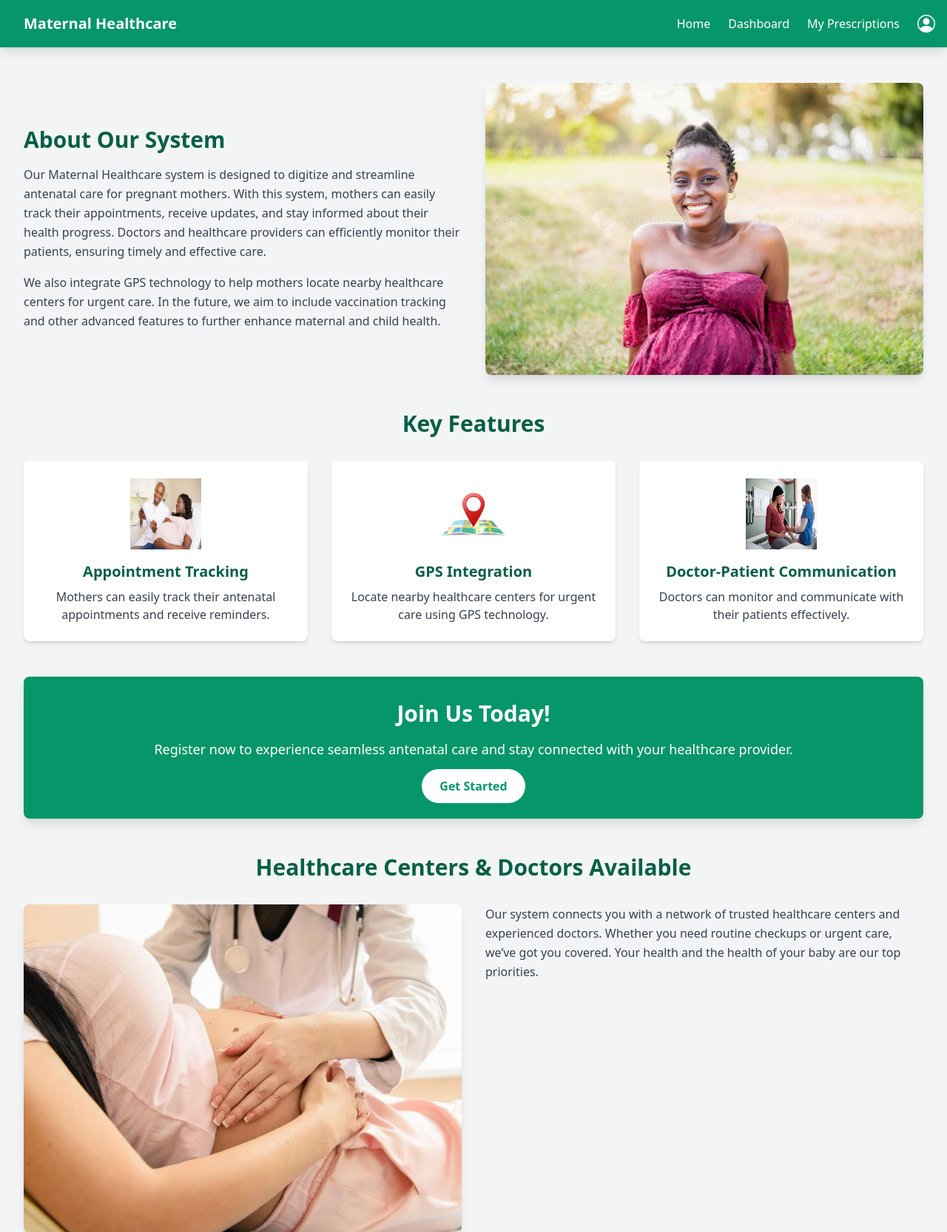
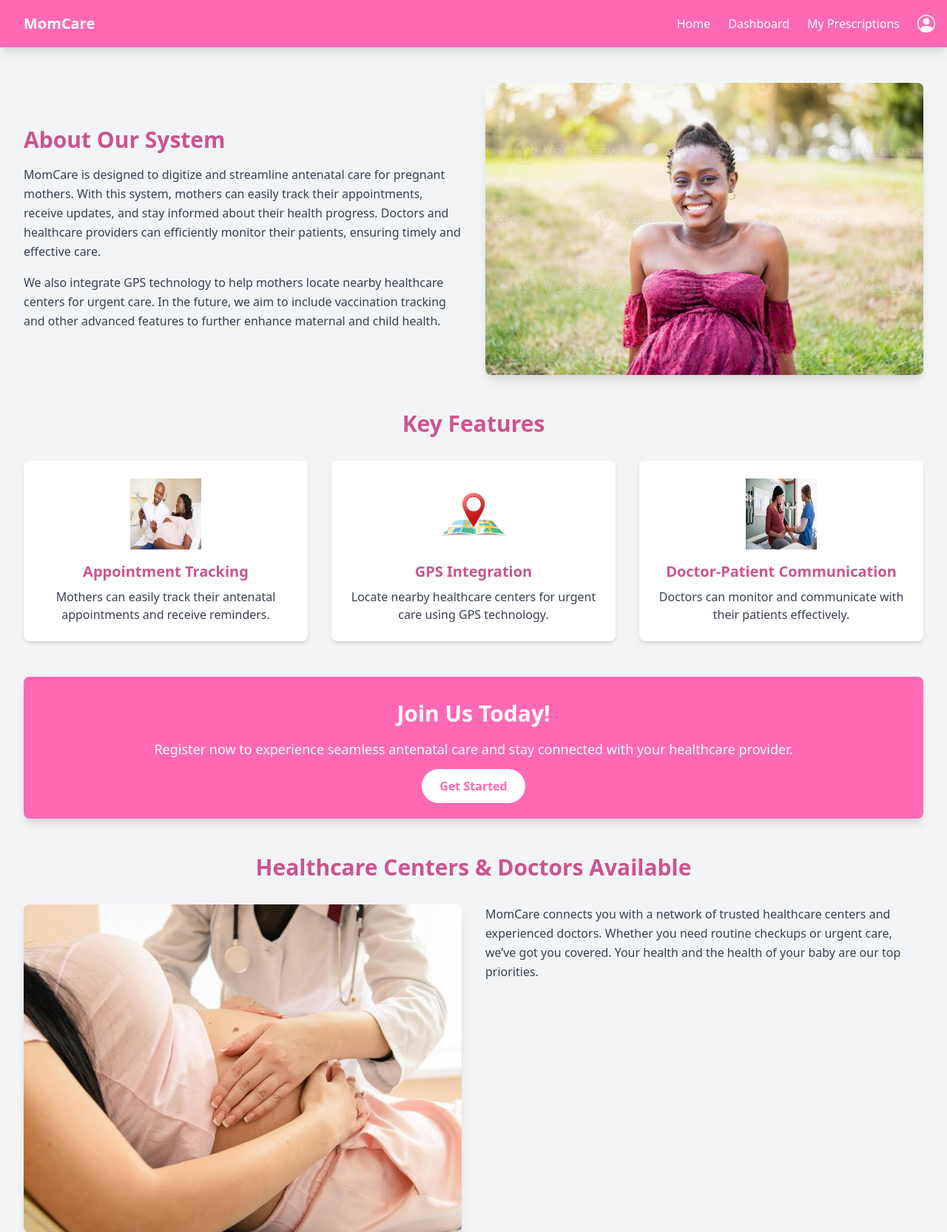
Before and after one commit to allankalema/healthcaresystem, a Django app: page / in a window 1280 px wide. Shown: the top 1666 px of the page at 74% size. Run offline with Django 5.2, Linux system fonts and the light colour scheme.

Commit message:
color codes have been changed to hot pink

```diff
--- a/templates/base.html
+++ b/templates/base.html
@@ -3,7 +3,7 @@
 <head>
     <meta charset="UTF-8">
     <meta name="viewport" content="width=device-width, initial-scale=1.0">
-    <title>Maternal Healthcare</title>
+    <title>MomCare</title>
     <!-- Favicon -->
     <link rel="icon" type="image/x-icon" href="https://cdn-icons-png.flaticon.com/512/3063/3063172.png">
     <!-- Tailwind CSS CDN -->
@@ -26,11 +26,31 @@
         .fade-in {
             animation: fadeIn 0.5s ease-in;
         }
+
+        /* Custom HotPink Shade (#FF69B4) */
+        .bg-hotpink {
+            background-color: #FF69B4;
+        }
+        .hover\:bg-hotpink-light:hover {
+            background-color: #ff8cc1; /* Lighter shade for hover */
+        }
+        .text-hotpink {
+            color: #FF69B4;
+        }
+        .hover\:text-hotpink-light:hover {
+            color: #ff8cc1; /* Lighter shade for hover */
+        }
+        .bg-hotpink-light {
+            background-color: #ff8cc1; /* Lighter shade for messages */
+        }
+        .text-hotpink-dark {
+            color: #cc548f; /* Darker shade for text */
+        }
     </style>
 </head>
 <body class="bg-gray-100">
     <!-- App Bar -->
-    <nav class="bg-green-600 p-4 text-white shadow-lg">
+    <nav class="bg-hotpink p-4 text-white shadow-lg">
         <div class="container mx-auto flex justify-between items-center">
             <!-- Title and Hamburger Button (for small screens) -->
             <div class="flex items-center space-x-4">
@@ -41,16 +61,16 @@
                     </svg>
                 </button>
                 <!-- Title -->
-                <h1 class="text-xl font-semibold">Maternal Healthcare</h1>
+                <h1 class="text-xl font-semibold">MomCare</h1>
             </div>
 
             <!-- Navigation Links and Profile Dropdown -->
             <div class="flex items-center space-x-6">
                 <!-- Navigation Links (visible on large screens) -->
                 <div class="hidden lg:flex space-x-6">
-                    <a href="#" class="hover:text-green-200">Home</a>
-                    <a href="#" class="hover:text-green-200">Dashboard</a>
-                    <a href="#" class="hover:text-green-200">My Prescriptions</a>
+                    <a href="#" class="hover:text-hotpink-light">Home</a>
+                    <a href="#" class="hover:text-hotpink-light">Dashboard</a>
+                    <a href="#" class="hover:text-hotpink-light">My Prescriptions</a>
                 </div>
 
                 <!-- Profile Dropdown (visible on all screens) -->
@@ -60,12 +80,12 @@
                     </button>
                     <!-- Dropdown Menu -->
                     <div id="dropdown-menu" class="hidden absolute right-0 mt-2 w-48 bg-white rounded-lg shadow-lg py-2 z-50">
-                        <a href="#" class="block px-4 py-2 text-gray-800 hover:bg-green-100">Update Profile</a>
-                        <a href="#" class="block px-4 py-2 text-gray-800 hover:bg-green-100">Emergency</a>
-                        <a href="#" class="block px-4 py-2 text-gray-800 hover:bg-green-100">Change Password</a>
-                        <a href="#" class="block px-4 py-2 text-gray-800 hover:bg-green-100">Login</a>
-                        <a href="#" class="block px-4 py-2 text-gray-800 hover:bg-green-100">Signup</a>
-                        <a href="#" class="block px-4 py-2 text-gray-800 hover:bg-green-100">Logout</a>
+                        <a href="#" class="block px-4 py-2 text-gray-800 hover:bg-hotpink-light">Update Profile</a>
+                        <a href="#" class="block px-4 py-2 text-gray-800 hover:bg-hotpink-light">Emergency</a>
+                        <a href="#" class="block px-4 py-2 text-gray-800 hover:bg-hotpink-light">Change Password</a>
+                        <a href="#" class="block px-4 py-2 text-gray-800 hover:bg-hotpink-light">Login</a>
+                        <a href="#" class="block px-4 py-2 text-gray-800 hover:bg-hotpink-light">Signup</a>
+                        <a href="#" class="block px-4 py-2 text-gray-800 hover:bg-hotpink-light">Logout</a>
                     </div>
                 </div>
             </div>
@@ -73,18 +93,18 @@
     </nav>
 
     <!-- Sidebar (for small screens) -->
-    <div id="sidebar" class="fixed inset-y-0 left-0 w-64 bg-green-600 text-white transform -translate-x-full transition-transform duration-300 ease-in-out z-40 lg:hidden"> <!-- lg:hidden hides sidebar on large screens -->
+    <div id="sidebar" class="fixed inset-y-0 left-0 w-64 bg-hotpink text-white transform -translate-x-full transition-transform duration-300 ease-in-out z-40 lg:hidden"> <!-- lg:hidden hides sidebar on large screens -->
         <div class="p-4">
             <h2 class="text-xl font-semibold">Menu</h2>
             <ul class="mt-4 space-y-2">
-                <li><a href="#" class="block hover:bg-green-700 p-2 rounded">Home</a></li>
-                <li><a href="#" class="block hover:bg-green-700 p-2 rounded">Dashboard</a></li>
-                <li><a href="#" class="block hover:bg-green-700 p-2 rounded">My Prescriptions</a></li>
+                <li><a href="#" class="block hover:bg-hotpink-light p-2 rounded">Home</a></li>
+                <li><a href="#" class="block hover:bg-hotpink-light p-2 rounded">Dashboard</a></li>
+                <li><a href="#" class="block hover:bg-hotpink-light p-2 rounded">My Prescriptions</a></li>
             </ul>
         </div>
         <!-- Copyright -->
         <div class="absolute bottom-0 p-4 text-sm">
-            &copy; 2025 Maternal Healthcare. All rights reserved.
+            &copy; 2025 MomCare. All rights reserved.
         </div>
     </div>
 
@@ -97,7 +117,7 @@
         <div id="messages" class="fixed top-20 right-4 space-y-2 z-50">
             {% if messages %}
                 {% for message in messages %}
-                    <div class="fade-in p-4 rounded-lg shadow-lg {% if message.tags == 'success' %}bg-green-100 text-green-800{% else %}bg-red-100 text-red-800{% endif %} flex justify-between items-center">
+                    <div class="fade-in p-4 rounded-lg shadow-lg {% if message.tags == 'success' %}bg-hotpink-light text-hotpink-dark{% else %}bg-red-100 text-red-800{% endif %} flex justify-between items-center">
                         <span>{{ message }}</span>
                         <button onclick="this.parentElement.remove()" class="ml-4 focus:outline-none">
                             <svg class="w-4 h-4" fill="none" stroke="currentColor" viewBox="0 0 24 24">
--- a/templates/home.html
+++ b/templates/home.html
@@ -7,9 +7,9 @@
     <section class="mb-12 fade-in">
         <div class="grid grid-cols-1 md:grid-cols-2 gap-8 items-center">
             <div>
-                <h2 class="text-3xl font-bold text-green-800 mb-4">About Our System</h2>
+                <h2 class="text-3xl font-bold text-hotpink-dark mb-4">About Our System</h2>
                 <p class="text-gray-700 leading-relaxed">
-                    Our Maternal Healthcare system is designed to digitize and streamline antenatal care for pregnant mothers.
+                    MomCare is designed to digitize and streamline antenatal care for pregnant mothers.
                     With this system, mothers can easily track their appointments, receive updates, and stay informed about their
                     health progress. Doctors and healthcare providers can efficiently monitor their patients, ensuring timely
                     and effective care.
@@ -28,24 +28,24 @@
 
     <!-- Section 2: Features -->
     <section class="mb-12 fade-in">
-        <h2 class="text-3xl font-bold text-green-800 mb-8 text-center">Key Features</h2>
+        <h2 class="text-3xl font-bold text-hotpink-dark mb-8 text-center">Key Features</h2>
         <div class="grid grid-cols-1 md:grid-cols-3 gap-8">
             <!-- Feature 1: Appointment Tracking -->
             <div class="bg-white p-6 rounded-lg shadow-md text-center">
                 <img src="{{ MEDIA_URL }}images/doctorpatientlaughing.png" alt="Appointment Tracking" class="w-24 h-24 mx-auto mb-4">
-                <h3 class="text-xl font-semibold text-green-800 mb-2">Appointment Tracking</h3>
+                <h3 class="text-xl font-semibold text-hotpink-dark mb-2">Appointment Tracking</h3>
                 <p class="text-gray-700">Mothers can easily track their antenatal appointments and receive reminders.</p>
             </div>
             <!-- Feature 2: GPS Integration -->
             <div class="bg-white p-6 rounded-lg shadow-md text-center">
                 <img src="{{ MEDIA_URL }}images/googlepin.png" alt="GPS Integration" class="w-24 h-24 mx-auto mb-4">
-                <h3 class="text-xl font-semibold text-green-800 mb-2">GPS Integration</h3>
+                <h3 class="text-xl font-semibold text-hotpink-dark mb-2">GPS Integration</h3>
                 <p class="text-gray-700">Locate nearby healthcare centers for urgent care using GPS technology.</p>
             </div>
             <!-- Feature 3: Doctor-Patient Communication -->
             <div class="bg-white p-6 rounded-lg shadow-md text-center">
                 <img src="{{ MEDIA_URL }}images/womanoncheckup.png" alt="Doctor-Patient Communication" class="w-24 h-24 mx-auto mb-4">
-                <h3 class="text-xl font-semibold text-green-800 mb-2">Doctor-Patient Communication</h3>
+                <h3 class="text-xl font-semibold text-hotpink-dark mb-2">Doctor-Patient Communication</h3>
                 <p class="text-gray-700">Doctors can monitor and communicate with their patients effectively.</p>
             </div>
         </div>
@@ -53,23 +53,23 @@
 
     <!-- Section 3: Call to Action -->
     <section class="mb-12 fade-in">
-        <div class="bg-green-600 text-white p-8 rounded-lg shadow-lg text-center">
+        <div class="bg-hotpink text-white p-8 rounded-lg shadow-lg text-center">
             <h2 class="text-3xl font-bold mb-4">Join Us Today!</h2>
             <p class="text-lg mb-6">Register now to experience seamless antenatal care and stay connected with your healthcare provider.</p>
-            <a href="#" class="bg-white text-green-600 px-6 py-3 rounded-full font-semibold hover:bg-green-100 transition duration-300">Get Started</a>
+            <a href="#" class="bg-white text-hotpink px-6 py-3 rounded-full font-semibold hover:bg-hotpink-light transition duration-300">Get Started</a>
         </div>
     </section>
 
     <!-- Section 4: Healthcare Centers -->
     <section class="fade-in">
-        <h2 class="text-3xl font-bold text-green-800 mb-8 text-center">Healthcare Centers & Doctors Available</h2>
+        <h2 class="text-3xl font-bold text-hotpink-dark mb-8 text-center">Healthcare Centers & Doctors Available</h2>
         <div class="grid grid-cols-1 md:grid-cols-2 gap-8">
             <div>
                 <img src="{{ MEDIA_URL }}images/pregnantwomannursed.png" alt="Healthcare Centers" class="rounded-lg shadow-lg">
             </div>
             <div>
                 <p class="text-gray-700 leading-relaxed">
-                    Our system connects you with a network of trusted healthcare centers and experienced doctors.
+                    MomCare connects you with a network of trusted healthcare centers and experienced doctors.
                     Whether you need routine checkups or urgent care, we’ve got you covered.
                     Your health and the health of your baby are our top priorities.
                 </p>
```
